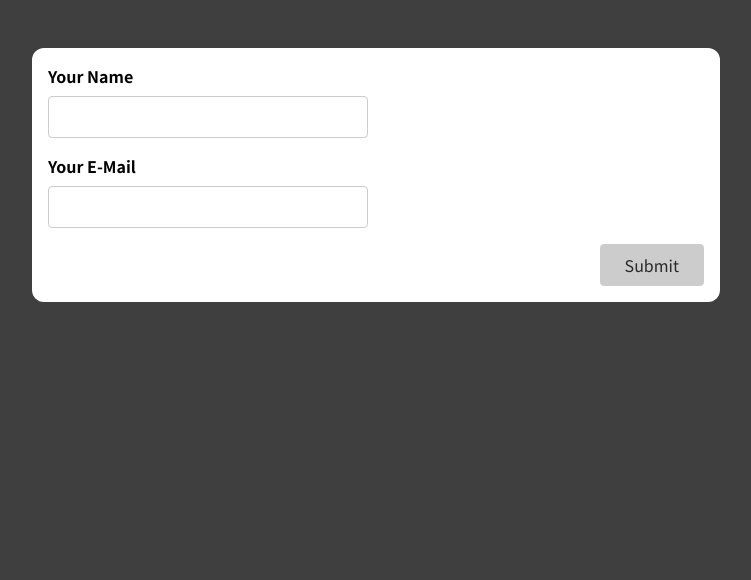
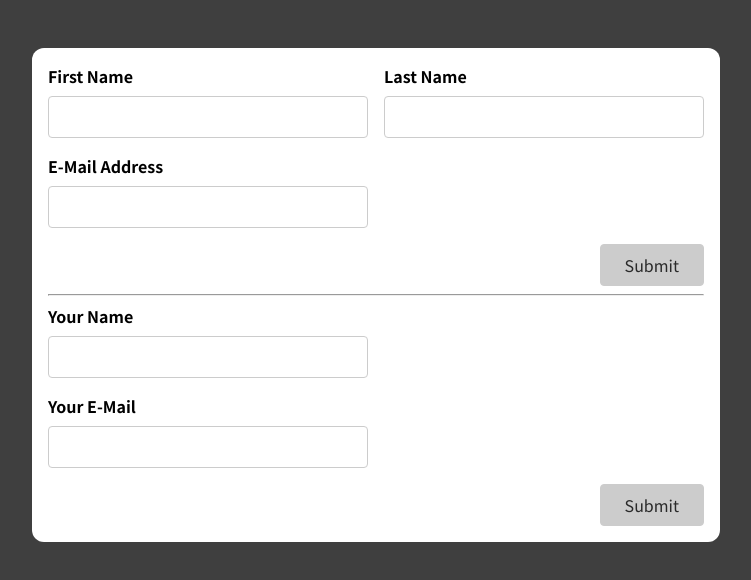
Before and after one commit to AQAMINE/react-js-forms, a React (Create React App) app: page / in a window 1280 px wide. Shown: the top 580 px of the page, without its empty margins (264-1015 px from the left). Built offline with nearby package versions, Linux system fonts and the light colour scheme.

Commit message:
Validation multiple inputs using hook

```diff
--- a/src/App.js
+++ b/src/App.js
@@ -1,8 +1,10 @@
 import SimpleInput from './components/SimpleInput';
-
+import BasicForm from './components/BasicForm';
 function App() {
   return (
     <div className="app">
+      <BasicForm></BasicForm>
+      <hr/>
       <SimpleInput />
     </div>
   );
--- a/src/components/BasicForm.js
+++ b/src/components/BasicForm.js
@@ -1,22 +1,87 @@
+import useInput from "../hooks/use-input";
+
+const isNotEmpty = value => value.trim() !== '';
+const isEmail = value => value.includes("@");
+
 const BasicForm = (props) => {
+  const {
+    value: firstNameValue,
+    isValid: firstNameIsValid,
+    hasError: firstNameHasError,
+    valueChangeHandler: firstNameChangeHandler,
+    inputBlurHandler: firstNameBlurHandler,
+    reset: resetFirstName,
+  } = useInput(isNotEmpty);
+  const {
+    value: lastNameValue,
+    isValid: lastNameIsValid,
+    hasError: lastNameHasError,
+    valueChangeHandler: lastNameChangeHandler,
+    inputBlurHandler: lastNameBlurHandler,
+    reset: resetLasttName,
+  } = useInput(isNotEmpty);
+  const {
+    value: emailValue,
+    isValid: emailIsValid,
+    hasError: emailHasError,
+    valueChangeHandler: emailChangeHandler,
+    inputBlurHandler: emailBlurHandler,
+    reset: resetEmail,
+  } = useInput(isEmail);
+
+  let formIsValid = false;
+
+  if(firstNameIsValid && lastNameIsValid && emailIsValid){
+    formIsValid = true;
+  }
+  const submitHandler = event => {
+    event.preventDefault();
+    if(!formIsValid){
+      return;
+    }
+    console.log(firstNameValue, lastNameValue, emailValue, 'Done');
+    resetFirstName();
+    resetLasttName();
+    resetEmail();
+  }
+
+  const firstNameClasses = firstNameHasError ? 'form-control invalid' : 'form-control';
+  const lastNameClasses = lastNameHasError ? 'form-control invalid' : 'form-control';
+  const emailClasses = emailHasError ? 'form-control invalid' : 'form-control';
+
   return (
-    <form>
+    <form onSubmit={submitHandler}>
       <div className='control-group'>
-        <div className='form-control'>
+        <div className={firstNameClasses}>
           <label htmlFor='name'>First Name</label>
-          <input type='text' id='name' />
+          <input type='text' id='name'
+          value={firstNameValue}
+          onChange= {firstNameChangeHandler}
+          onBlur={firstNameBlurHandler}
+          />
+          {firstNameHasError && <p>Please enter a first name.</p>}
         </div>
-        <div className='form-control'>
+        <div className={lastNameClasses}>
           <label htmlFor='name'>Last Name</label>
-          <input type='text' id='name' />
+          <input type='text' id='name'
+          value={lastNameValue}
+          onChange= {lastNameChangeHandler}
+          onBlur= {lastNameBlurHandler}
+          />
+          {lastNameHasError && <p>Please enter a last name.</p>}
         </div>
       </div>
-      <div className='form-control'>
+      <div className={emailClasses}>
         <label htmlFor='name'>E-Mail Address</label>
-        <input type='text' id='name' />
+        <input type='text' id='name'
+        value={emailValue}
+        onChange={emailChangeHandler}
+        onBlur={emailBlurHandler}
+        />
+        {emailHasError && <p>Please enter a valid Email Address.</p>}
       </div>
       <div className='form-actions'>
-        <button>Submit</button>
+        <button disabled={!formIsValid} >Submit</button>
       </div>
     </form>
   );
```
